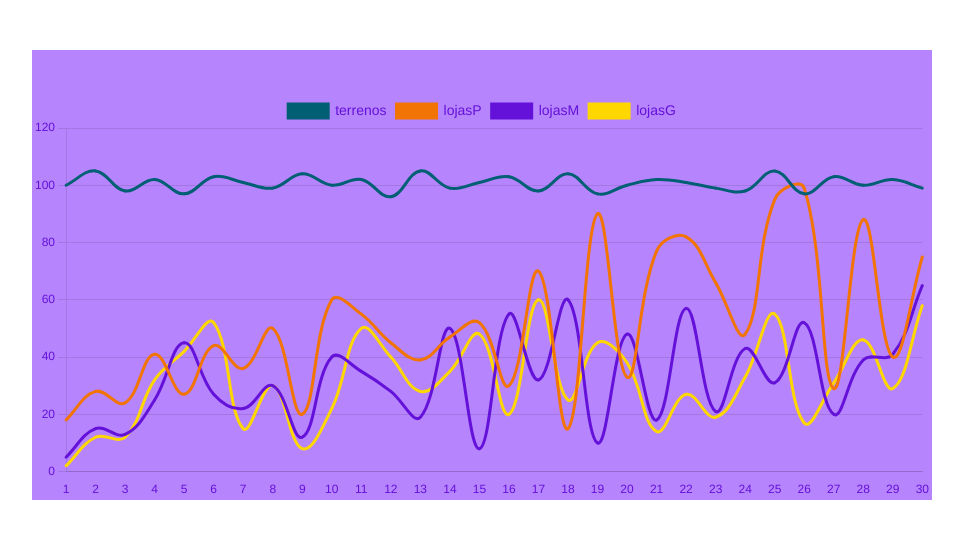
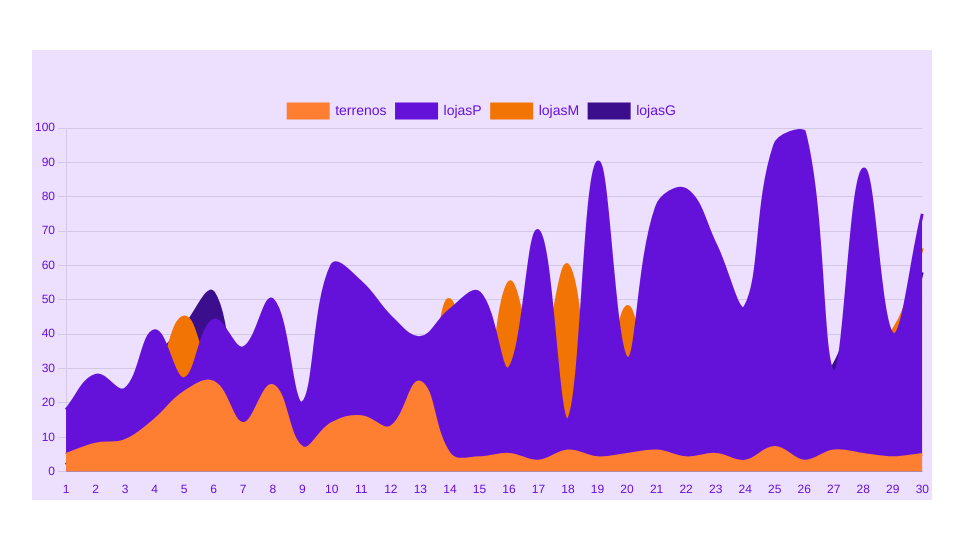
Before and after one commit to PauloMiguelVIdal/graficoTesteFuncional, a React (Create React App) app in the folder projeto-grafico-teste/: page / in a window 1280 px wide. Shown: the top 538 px of the page, without its empty margins (158-1121 px from the left). Built offline with nearby package versions, Linux system fonts and the light colour scheme.

Commit message:
feito o botão para adicionar e o filter para pegar os ultimos dias

```diff
--- a/projeto-grafico-teste/src/App.js
+++ b/projeto-grafico-teste/src/App.js
@@ -1,7 +1,9 @@
 import React, { useContext } from "react";
 import Inteface from "./Interface";
 import { GenericDates,GenericDatesProvider } from "./GenericsDate";
-
+import StackedBarChart from "./stackedBar";
+import AddNumbers from "./addNumbers";
+import Filter from "./filter";
 import {
   Chart as ChartJS,
   CategoryScale,
@@ -32,6 +34,9 @@ function App() {
   return (
     <GenericDatesProvider>
       <Inteface />
+      <StackedBarChart />
+      <AddNumbers/>
+      <Filter/>
     </GenericDatesProvider>
 
   );
--- a/projeto-grafico-teste/src/GenericsDate.jsx
+++ b/projeto-grafico-teste/src/GenericsDate.jsx
@@ -45,7 +45,7 @@ const GenericDatesProvider = ({ children }) => {
   //     lojasG: 4050
   //   },
 
-  terrenos: [100, 105, 98, 102, 97, 103, 101, 99, 104, 100, 102, 96, 105, 99, 101, 103, 98, 104, 97, 100, 102, 101, 99, 98, 105, 97, 103, 100, 102, 99],
+  terrenos: [5, 8, 9, 15, 23, 26, 14, 25, 7, 14, 16, 13, 26, 5, 4, 5, 3, 6, 4, 5, 6, 4, 5, 3, 7, 3, 6, 5, 4, 5],
   lojasP: [18, 28, 24, 41, 27, 44, 36, 50, 20, 60, 55, 45, 39, 47, 52, 30, 70, 15, 90, 33, 77, 82, 66, 48, 95, 99, 29, 88, 40, 75],
   lojasM: [5, 15, 13, 25, 45, 27, 22, 30, 12, 40, 35, 28, 19, 50, 8, 55, 32, 60, 10, 48, 18, 57, 21, 43, 31, 52, 20, 39, 41, 65],
   lojasG: [2, 12, 12, 32, 42, 52, 15, 30, 8, 22, 50, 40, 28, 35, 48, 20, 60, 25, 45, 38, 14, 27, 19, 33, 55, 17, 31, 46, 29, 58]
--- a/projeto-grafico-teste/src/Interface.jsx
+++ b/projeto-grafico-teste/src/Interface.jsx
@@ -10,6 +10,7 @@ import {
   LineElement,
   Title,
   Tooltip,
+  Filler,
   Legend,
 } from 'chart.js';
 ChartJS.register(
@@ -19,8 +20,10 @@ ChartJS.register(
   LineElement,
   Title,
   Tooltip,
+    Filler,
   Legend
 );
+
 
 export default function Interface() {
   const { dados, atualizarDados } = useContext(GenericDates);
@@ -31,12 +34,53 @@ export default function Interface() {
   const dadosDia = dados.terrenos.map((_, index) => index + 1);
 
   const cores = {
+    // terrenos:
+    // '#005F7390',
+    // lojasP: '#F2740590',
+    // lojasM: '#6411D990',
+    // lojasG:
+    // '#FFD70090',
+
+    // terrenos:
+    // // '#005F73',
+    // '#6E0BF980',
+    // lojasP:
+    // '#6411D980',
+    // // '#F27405',
+    // lojasM:
+    // '#331B8C80',
+    // // lojasM: '#6411D9',
+    // lojasG:
+    // '#35097380',
+    // // '#FFD700',
+
+
+  //   terrenos:
+  //   // '#005F73',
+  //   '#6E0BF970',
+  //   lojasP:
+  //   '#6411D970',
+  //   // '#F27405',
+  //   lojasM:
+  //   '#331B8C70',
+  //   // lojasM: '#6411D9',
+  //   lojasG:
+  //   '#35097370',
+  //   // '#FFD700',
+  // };
+
     terrenos:
-    '#005F73',
-    lojasP: '#F27405',
-    lojasM: '#6411D9',
+    '#FF7F32 ',
+    // '#005F73',
+    lojasP:
+    // '#F27405',
+    '#6411D9',
+    lojasM:
+    '#F27405',
+    // lojasM: '#6411D9',
     lojasG:
-    '#FFD700',
+    '#3A0E8C ',
+    // '#FFD700',
   };
 
   const datasets = Object.entries(dados).map(([chave, valores]) => ({
@@ -46,9 +90,10 @@ export default function Interface() {
     backgroundColor: cores[chave], // Preenchimento com opacidade
     tension: 0.4,
     fill: true, // Preenche a área abaixo da linha
-    pointRadius: 1, // Diminui o tamanho dos pontos
+    pointRadius: 0, // Diminui o tamanho dos pontos
     pointHoverRadius: 5, // Ajusta o tamanho ao passar o mouse
     pointBorderWidth: 1, // Espessura da borda dos pontos
+
   }));
 
   const data = {
@@ -85,7 +130,7 @@ export default function Interface() {
           grid: {
             display: false, // Remove as linhas da grade no eixo X
           },
-          beginAtZero: true,
+          beginAtZero: false,
           ticks: {
             color: '#6411D9', // Cor do texto no eixo X
           },
@@ -95,7 +140,7 @@ export default function Interface() {
           grid: {
             // display: false, // Remove as linhas da grade no eixo X
           },
-          beginAtZero: true,
+          beginAtZero: false,
           ticks: {
             color: '#6411D9', // Cor do texto no eixo Y
           },
@@ -111,9 +156,98 @@ export default function Interface() {
 
   return (
     <div>
-      <div style={{ width: '900px', margin: '50px auto', backgroundColor: '#6E0BF980' }}>
+      <div style={{ width: '900px', margin: '50px auto', backgroundColor:'#6E0BF920' }}>
         <Line data={data} options={config.options} />
       </div>
     </div>
   );
 }
+
+// import React from "react";
+// import { Line } from "react-chartjs-2";
+// import {
+//   Chart as ChartJS,
+//   CategoryScale,
+//   LinearScale,
+//   PointElement,
+//   LineElement,
+//   Title,
+//   Tooltip,
+//   Legend,
+//   Filler, // Importante para ativar o preenchimento!
+// } from "chart.js";
+
+// // Registra os componentes necessários
+// ChartJS.register(CategoryScale, LinearScale, PointElement, LineElement, Title, Tooltip, Legend, Filler);
+
+// export default function AreaChart() {
+//   const data = {
+//     labels: ["Janeiro", "Fevereiro", "Março", "Abril", "Maio"], // Eixo X
+//     datasets: [
+//       {
+//         label: "Terrenos",
+//         data: [20, 18, 34, 41, 27],
+//         borderColor: "#F29905",
+//         backgroundColor: "rgba(242, 153, 5, 0.5)", // Transparência para efeito suave
+//         tension: 0.4,
+//         fill: "start", // Garante que preencha até o eixo Y
+//       },
+//       {
+//         label: "Lojas Pequenas",
+//         data: [18, 28, 24, 41, 27],
+//         borderColor: "#F27405",
+//         backgroundColor: "rgba(242, 116, 5, 0.5)",
+//         tension: 0.4,
+//         fill: "start",
+//       },
+//       {
+//         label: "Lojas Médias",
+//         data: [5, 15, 13, 25, 45],
+//         borderColor: "#F22105",
+//         backgroundColor: "rgba(242, 33, 5, 0.5)",
+//         tension: 0.4,
+//         fill: "start",
+//       },
+//       {
+//         label: "Lojas Grandes",
+//         data: [2, 12, 12, 32, 42],
+//         borderColor: "#F2B605",
+//         backgroundColor: "rgba(242, 182, 5, 0.5)",
+//         tension: 0.4,
+//         fill: "start",
+//       },
+//     ],
+//   };
+
+//   const options = {
+//     responsive: true,
+//     plugins: {
+//       legend: {
+//         position: "top",
+//       },
+//       title: {
+//         display: true,
+//         text: "Gráfico de Área",
+//       },
+//     },
+//     scales: {
+//       x: {
+//         ticks: {
+//           color: "#333",
+//         },
+//       },
+//       y: {
+//         ticks: {
+//           color: "#333",
+//         },
+//         beginAtZero: true,
+//       },
+//     },
+//   };
+
+//   return (
+//     <div style={{ width: "900px", margin: "50px auto" }}>
+//       <Line data={data} options={options} />
+//     </div>
+//   );
+// }
```
